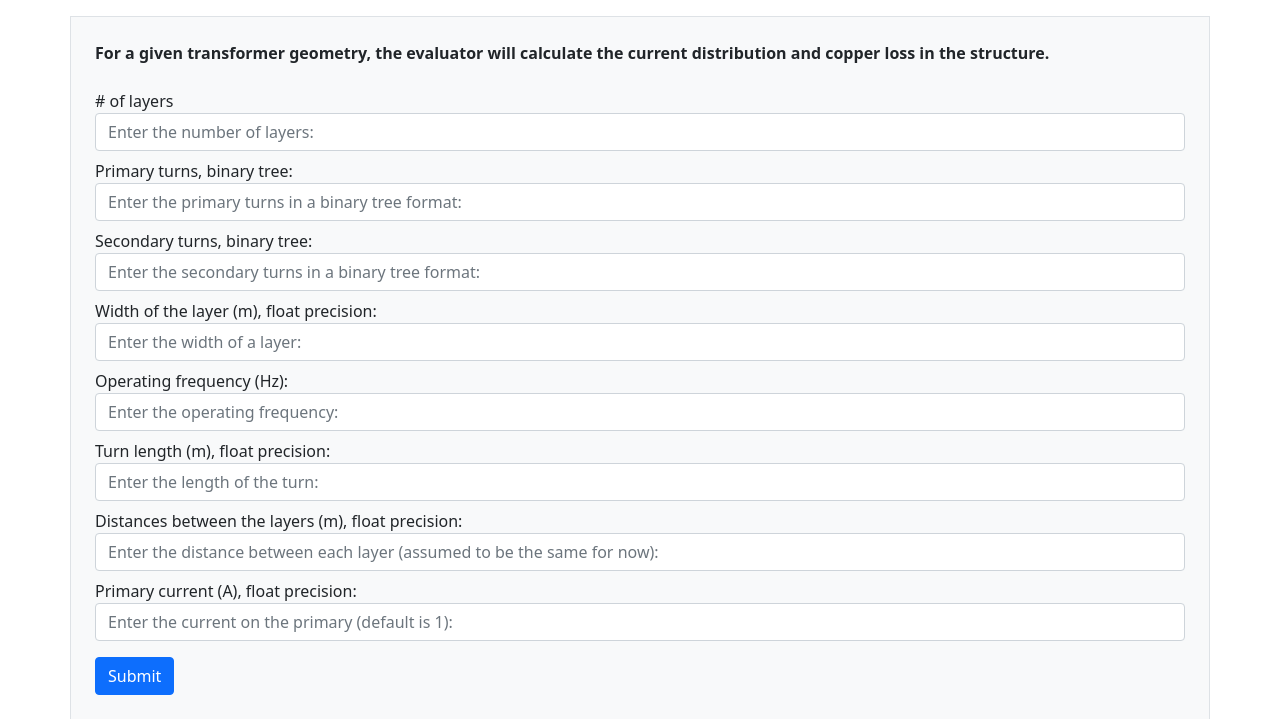
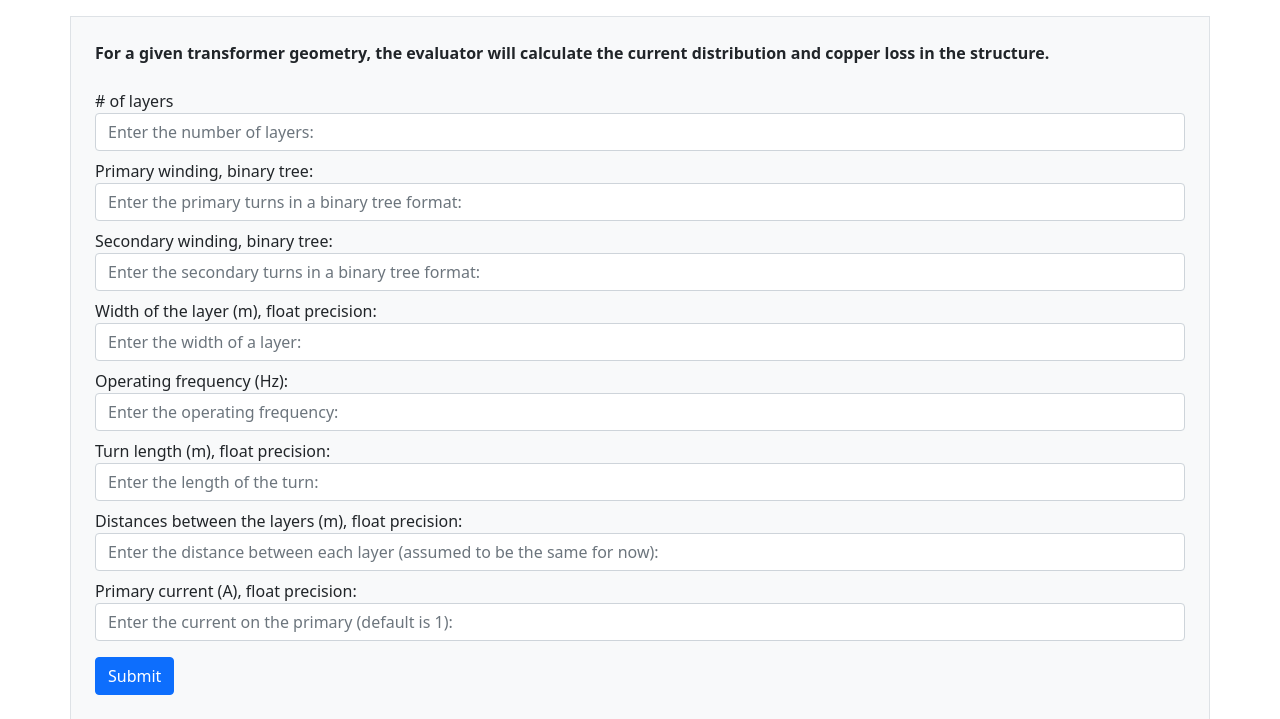
Before and after one commit to Power-Electronics-and-Magnetics-Group/quickshift, a Flask app: page /evaluator in a window 1280 px wide. Shown: the part 56-775 px from the top of the page. Run offline with Flask 2, Linux system fonts and the light colour scheme.

Commit message:
made language more consistent

```diff
--- a/templates/evaluator.html
+++ b/templates/evaluator.html
@@ -49,11 +49,11 @@
         <input type="number" min="0" class="form-control" name="nValueForm" id="nValueForm" placeholder="Enter the number of layers:">
       </div>
       <div class="form-group pt-2">
-        <label for="primaryTurns">Primary turns, binary tree:</label>
+        <label for="primaryTurns">Primary winding, binary tree:</label>
         <input class="form-control" name="primaryTurns" id="primaryTurns" placeholder="Enter the primary turns in a binary tree format:">
       </div>
       <div class="form-group pt-2">
-        <label for="secondaryTurns">Secondary turns, binary tree: </label>
+        <label for="secondaryTurns">Secondary winding, binary tree: </label>
         <input class="form-control" name="secondaryTurns" id="secondaryTurns" placeholder="Enter the secondary turns in a binary tree format:">
       </div>
        <div class="form-group pt-2">
```
Also changed, not shown: 2 other files.
